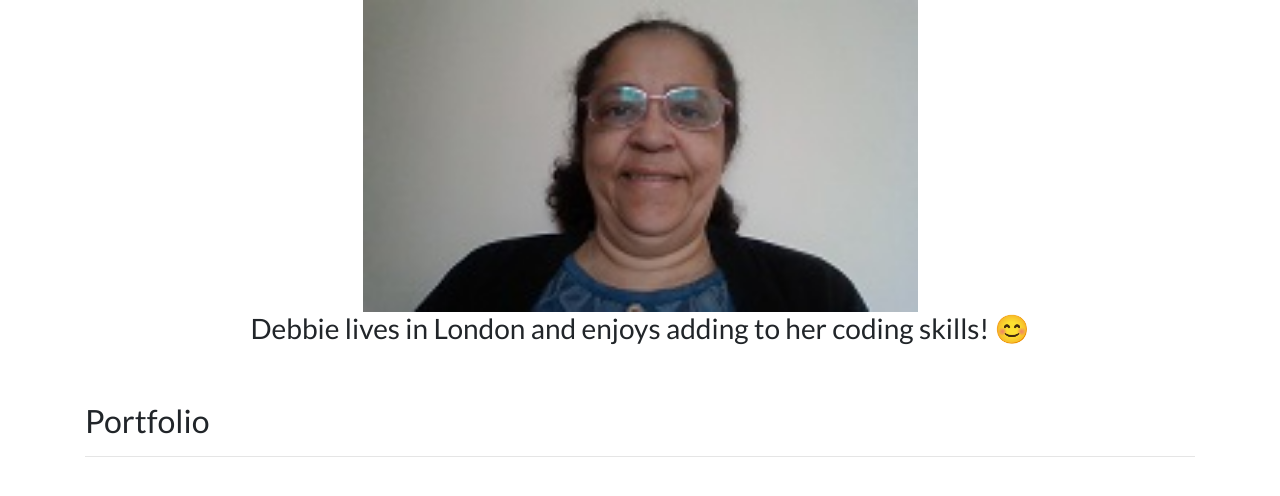
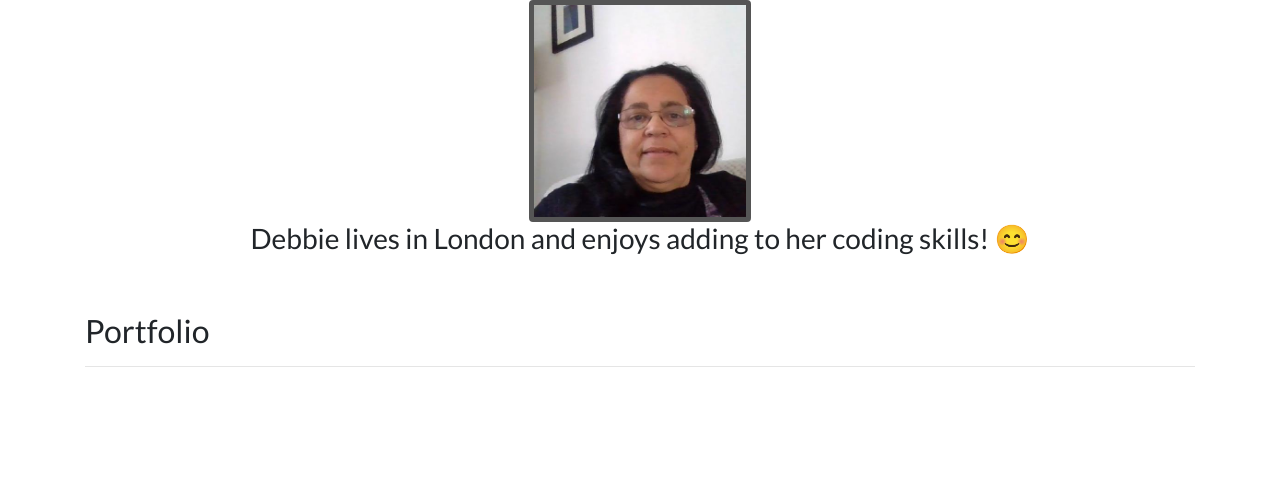
Before and after one commit to debbiect246/debbies_portfolio, a Django app: page / in a window 1280 px wide. Shown: the part 56-552 px from the top of the page. Run offline with Django 3.2, Linux system fonts and the light colour scheme; data that the repository does not hold is empty; some libraries are stand-ins or nearby versions.

Commit message:
changed my pic and added project

```diff
--- a/portfolio/static/portfolio/custom.css
+++ b/portfolio/static/portfolio/custom.css
@@ -18,8 +18,13 @@ body {
     display: block;
     margin-left: auto;
     margin-right: auto;
-    width: 50%;
+    width: 20%;
+    border: 5px solid #555;
 }
+
+rounded {
+    border-radius: 50%;
+  }
 
 @media (min-width: 992px) {
     #hometext {
--- a/portfolio/templates/portfolio/home.html
+++ b/portfolio/templates/portfolio/home.html
@@ -5,7 +5,7 @@
 
 {% load static %}
 <div>
-<img src="{% static 'portfolio/debbie.jpg' %}" class="centre">
+<img src="{% static 'portfolio/debbie.jpg' %}" class="centre rounded">
 </div>
 
 <div class="row justify-content-center mb-3">
@@ -26,6 +26,7 @@
     {% if project.url %}
     <a href="{{ project.url }}">
       <img src="{{ project.image.url }}" class="img-fluid mb-2">
+      <br>Go to project
     </a>
     {% else %}
 
```
Also changed, not shown: portfolio/static/portfolio/debbie.jpg.
